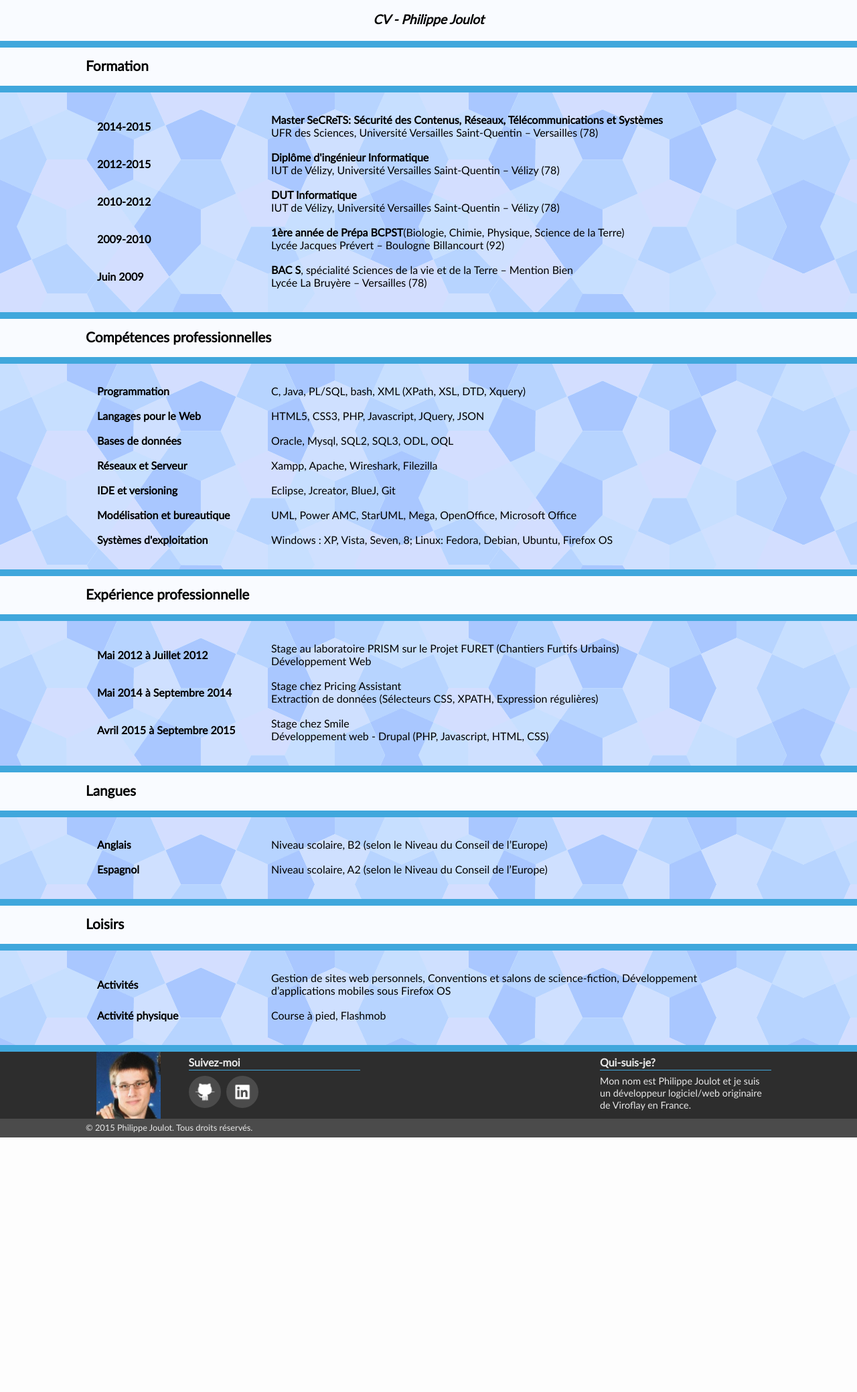
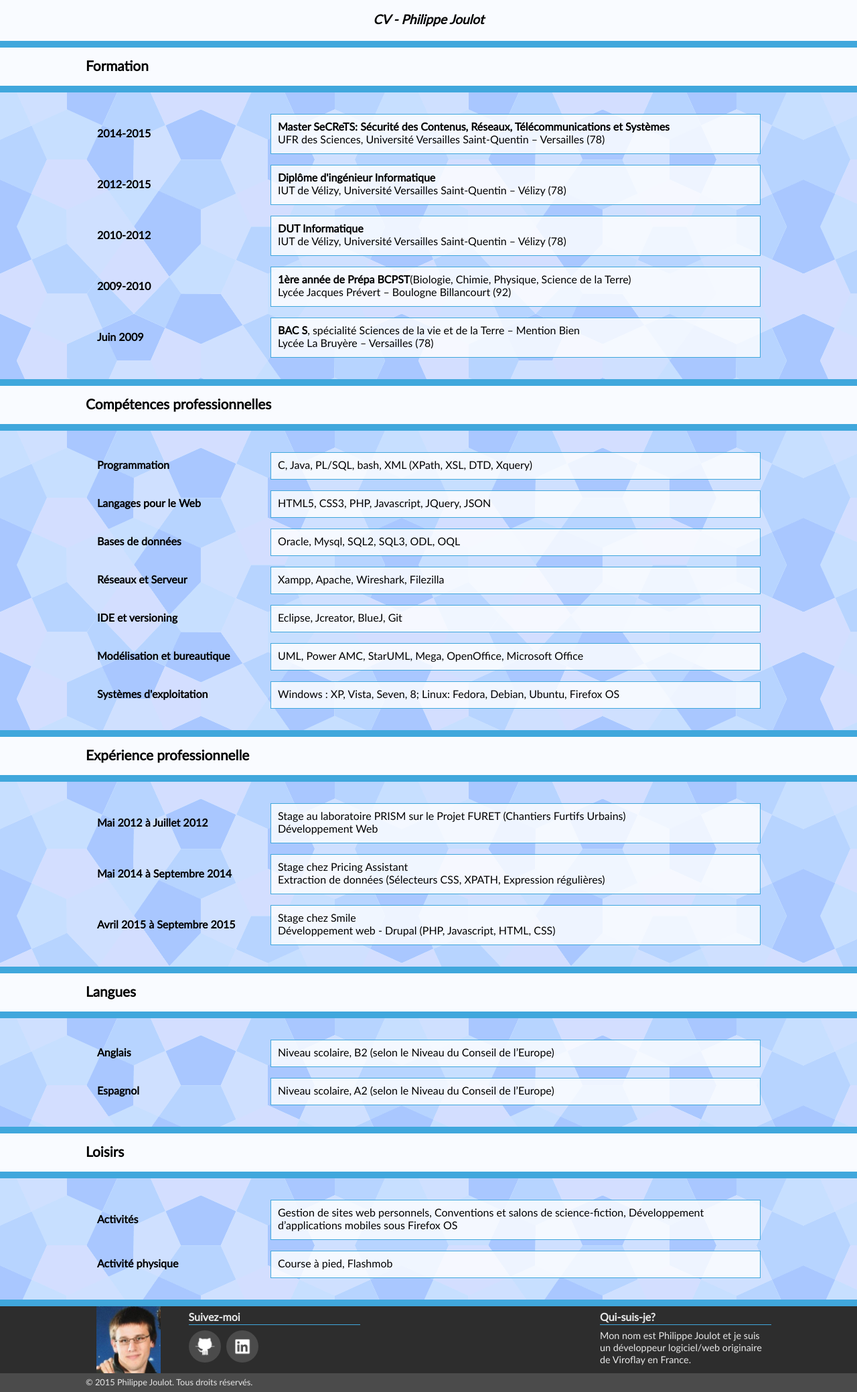
Before and after one commit to pjoulot/siteperso, a PHP site: page /cv.php in a window 1280 px wide. Shown: the part 69-2147 px from the top of the page at 67% size. Before the commit the page ends 1767 px from the top, so only its background shows below. Run offline with PHP 8.4, Linux system fonts and the light colour scheme.

Commit message:
Some design changes and add Mozilla in contributions

```diff
--- a/css/style.css
+++ b/css/style.css
@@ -292,7 +292,7 @@ table {
 	width: 100%;
 }
 
-.tableCV tr>td:first-child {
+.tableClass tr>td:first-child {
 	width: 25%;
 	color: black;
 	font-weight: bold;
@@ -403,6 +403,26 @@ nav a:hover {
 
 #menuMobile {
 	display: none;
+}
+
+.tableClass td:not(:first-child) {
+	padding: 10px;
+	background-color: rgba(255, 255, 255, 0.8);
+	border: 1px solid rgb(64, 167, 220);
+}
+
+.tableClass tr:nth-child(2n) td:not(:first-child) {
+	border-top-right-radius: 20px;
+	border-bottom-left-radius: 20px;
+}
+
+.tableClass tr:nth-child(2n+1) td:not(:first-child) {
+	border-bottom-right-radius: 20px;
+	border-top-left-radius: 20px;
+}
+
+body .contentBack .tableClass.tableCV tr td {
+	border-radius: 0;
 }
 
 /* Overwrite pour mobiles*/
--- a/cv.php
+++ b/cv.php
@@ -13,7 +13,7 @@ include('includes/header.php');
 <div class="lineDesign"></div>
 
 <div class="contentBack">
-	<table class="tableCV">
+	<table class="tableClass tableCV">
 		<tr>
 			<td>2014-2015</td>
 			<td>
@@ -61,7 +61,7 @@ include('includes/header.php');
 <div class="lineDesign"></div>
 
 <div class="contentBack">
-<table class="tableCV">
+<table class="tableClass tableCV">
 	<tr>
 		<td>Programmation</td>
 		<td>C, Java, PL/SQL, bash, XML (XPath, XSL, DTD, Xquery)</td>
@@ -102,7 +102,7 @@ include('includes/header.php');
 <div class="lineDesign"></div>
 
 <div class="contentBack">
-<table class="tableCV">
+<table class="tableClass tableCV">
 	<tr>
 		<td>Mai 2012 à Juillet 2012</td>
 		<td>Stage au laboratoire PRISM sur le Projet FURET (Chantiers Furtifs Urbains)<br/>
@@ -133,7 +133,7 @@ include('includes/header.php');
 <div class="lineDesign"></div>
 
 <div class="contentBack">
-<table class="tableCV">
+<table class="tableClass tableCV">
 	<tr>
 		<td>Anglais</td>
 		<td>Niveau scolaire, B2 (selon le Niveau du Conseil de l’Europe)</td>
@@ -154,7 +154,7 @@ include('includes/header.php');
 <div class="lineDesign"></div>
 
 <div class="contentBack">
-<table class="tableCV">
+<table class="tableClass tableCV">
 	<tr>
 		<td>Activités</td>
 		<td>Gestion de sites web personnels, Conventions et salons de science-fiction, Développement d’applications mobiles sous Firefox OS</td>
--- a/projets-personnels.php
+++ b/projets-personnels.php
@@ -7,7 +7,7 @@ include('includes/header.php');
 ?>
 
 <div class="contentBack">
-	<table class="tableCV">
+	<table class="tableClass">
 		<tr>
 			<td><img src ="images/logoSP.png" alt="Stargate Pegasus" class="circularBlock" /></td>
 			<td>
```
Also changed, not shown: projets-benevoles.php (+9 -1 lines), images/firefox-logo.png (added).
